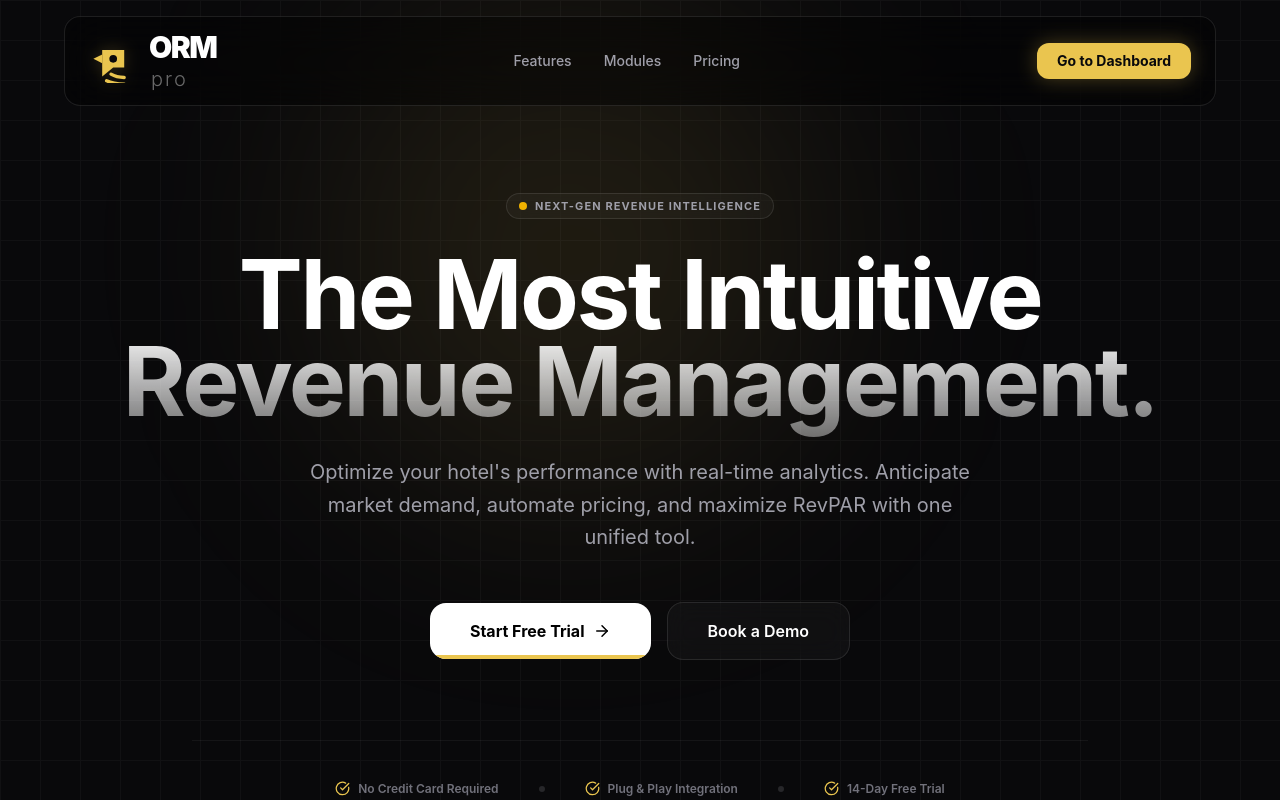
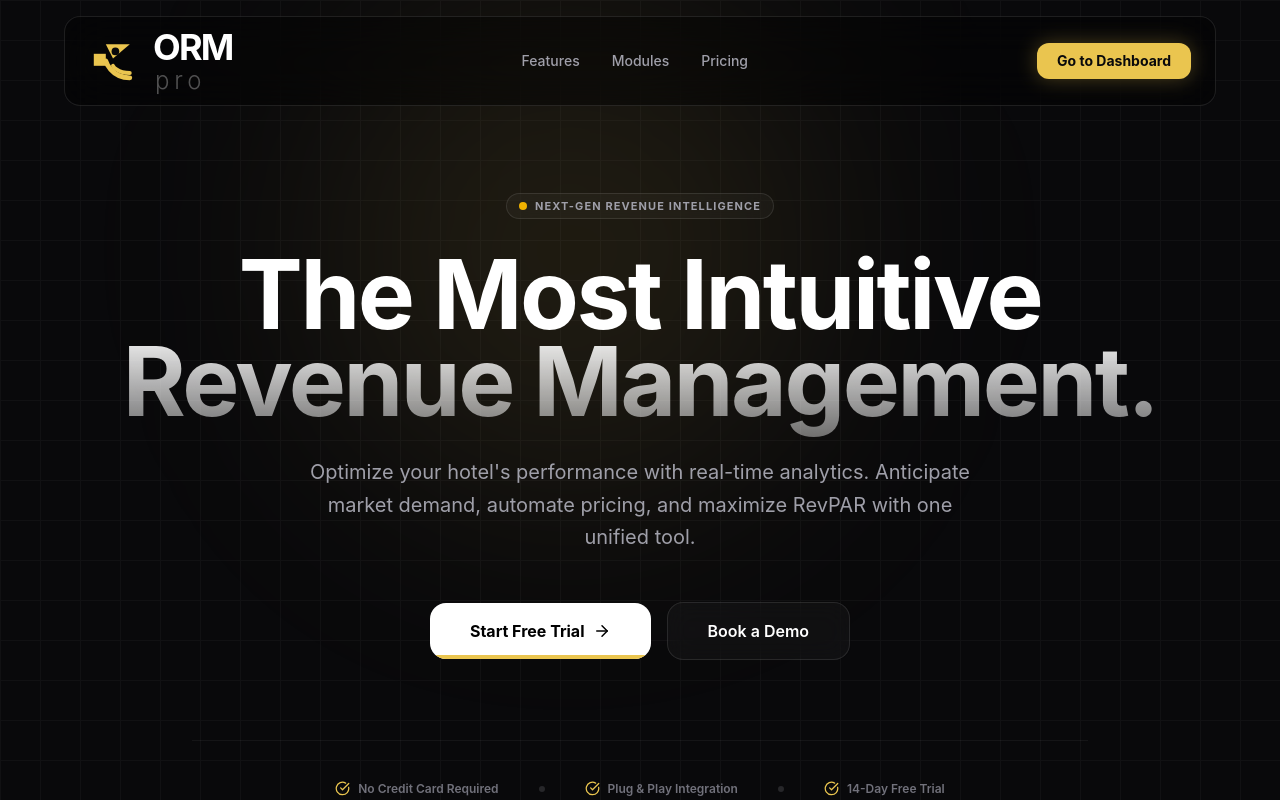
Before and after one commit to oguzatasoy2-hue/rm-dashboard-pro, a Next.js app: page / in a window 1280 px wide. Shown: the top 800 px of the page. Built offline with nearby package versions, Linux system fonts and the light colour scheme.

Commit message:
Branding: Final exact recreation of Logo 1 with primary Gold color

```diff
--- a/src/components/LogoORM.tsx
+++ b/src/components/LogoORM.tsx
@@ -4,35 +4,45 @@ export const LogoORM = () => {
     return (
         <div className="flex items-center gap-4 group cursor-pointer select-none">
 
-            {/* Icon: L'Aigle Géométrique (Logo N1 de l'image) */}
-            <div className="relative flex items-center justify-center w-11 h-11 transition-transform duration-500 ease-[cubic-bezier(0.16,1,0.3,1)] group-hover:scale-110">
+            {/* 1. L'Aigle Géométrique (Réplique exacte du screenshot) */}
+            <div className="relative flex items-center justify-center w-12 h-12 transition-transform duration-500 ease-[cubic-bezier(0.16,1,0.3,1)] group-hover:scale-105">
                 <svg
-                    viewBox="0 0 40 40"
+                    viewBox="0 0 100 100"
                     fill="none"
                     xmlns="http://www.w3.org/2000/svg"
-                    className="w-full h-full text-[#EAC54F] drop-shadow-[0_0_8px_rgba(234,197,79,0.2)]"
+                    className="w-full h-full text-[#EAC54F]"
                 >
-                    {/* Beak (Pointu vers la gauche) */}
-                    <path d="M4 18 L12 14 V22 L4 18 Z" fill="currentColor" />
+                    {/* Bec (Carré/Rectangle à gauche) */}
+                    <rect x="10" y="35" width="25" height="25" fill="currentColor" />
 
-                    {/* Head Block (Géométrie angulaire) */}
-                    <path d="M12 10 H32 V26 H22 L12 34 V10 Z" fill="currentColor" />
+                    {/* Tête (Triangle supérieur droit) */}
+                    <path d="M35 15 L85 15 L50 45 Z" fill="currentColor" />
 
-                    {/* Eye Cutout (Cercle négatif) */}
-                    <circle cx="22" cy="18" r="3.5" fill="#09090B" />
+                    {/* L'Oeil (Cercle en espace négatif) */}
+                    <circle cx="55" cy="30" r="8" fill="#09090B" />
 
-                    {/* Neck Feathers / Arcs (Lignes de vitesse) */}
-                    <path d="M16 38 C 16 38, 22 41, 32 41" stroke="currentColor" strokeWidth="3" strokeLinecap="round" />
-                    <path d="M20 32 C 20 32, 25 35, 32 35" stroke="currentColor" strokeWidth="3" strokeLinecap="round" />
+                    {/* Corps / Plumes (Les arcs de cercle en bas) */}
+                    <path
+                        d="M35 50 C 35 50, 45 85, 85 85"
+                        stroke="currentColor"
+                        strokeWidth="10"
+                        strokeLinecap="round"
+                    />
+                    <path
+                        d="M50 60 C 50 60, 58 75, 85 75"
+                        stroke="currentColor"
+                        strokeWidth="8"
+                        strokeLinecap="round"
+                    />
                 </svg>
             </div>
 
-            {/* Logotype: Stacked Layout (Comme sur l'image N1) */}
-            <div className="flex flex-col leading-[0.85]">
-                <span className="text-3xl font-black tracking-tighter text-white">
+            {/* 2. Le Logotype (Empilage précis ORM / pro) */}
+            <div className="flex flex-col justify-center">
+                <span className="text-4xl font-bold tracking-tighter text-white leading-none">
                     ORM
                 </span>
-                <span className="text-xl font-light tracking-widest text-white/40 ml-[2px]">
+                <span className="text-2xl font-light tracking-[0.2em] text-white/30 ml-[2px] mt-1 leading-none">
                     pro
                 </span>
             </div>
```
